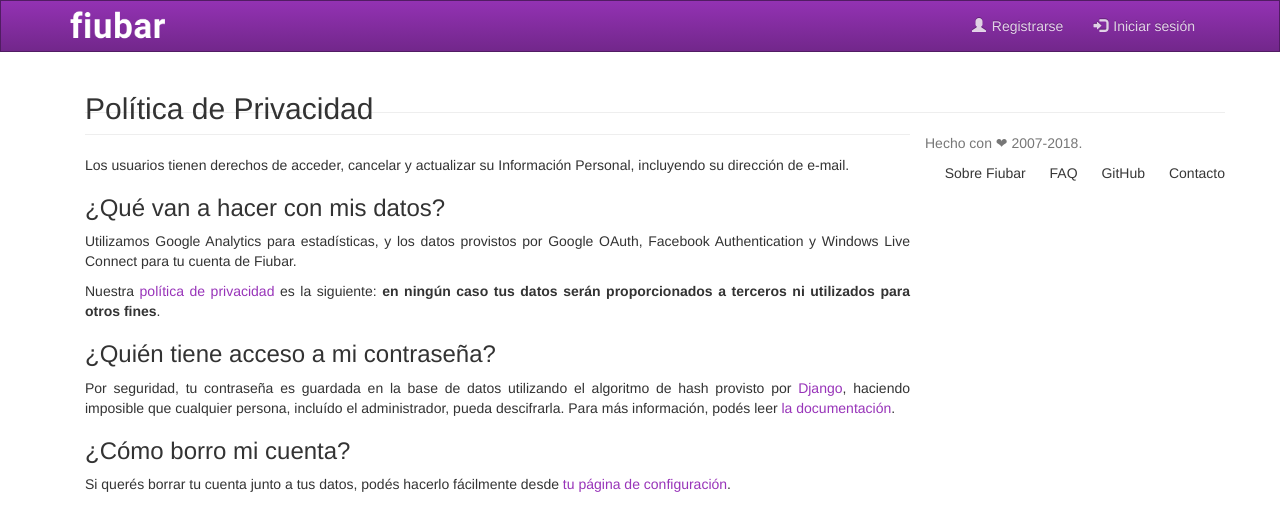
After one commit to maru/fiubar, a Django app: page /tos/ in a window 1280 px wide. The commit adds this page. Shown: the top 531 px of the page. Run offline with Django 3.2, Linux system fonts and the light colour scheme; some libraries are stand-ins or nearby versions.

Commit message:
Agrego TOS

```diff
--- a/fiubar/templates/base.html
+++ b/fiubar/templates/base.html
@@ -25,8 +25,8 @@
 
 </head>
 <body class="{% block body_class %}{% endblock %}">
+{% block accountsocial %}{% endblock %}
 <div class="content-wrapper">
-  {% block accountsocial %}{% endblock %}
   <div class="menu">
     {% include 'navigation.html' %}
   </div>
--- a/fiubar/templates/pages/faq.html
+++ b/fiubar/templates/pages/faq.html
@@ -41,7 +41,8 @@
   para tu cuenta de Fiubar.
 </p>
 <p>
-  Nuestra política de privacidad es la siguiente: <strong>en ningún caso tus datos serán proporcionados a terceros ni
+  Nuestra <a href="{% url 'tos' %}">política de privacidad</a> es la siguiente:
+  <strong>en ningún caso tus datos serán proporcionados a terceros ni
   utilizados para otros fines</strong>.
 </p>
 
--- /dev/null
+++ b/fiubar/templates/pages/tos.html
@@ -0,0 +1,39 @@
+{% extends 'base.html' %}
+{% load staticfiles i18n %}
+
+{% block head_title %}{% trans 'Política de Privacidad' %}{% endblock %}
+
+{% block content %}
+<div class="col-md-9 page-faq" role="main">
+<h2 class="page-header" id="">Política de Privacidad</h2>
+
+<p>Los usuarios tienen derechos de acceder,
+  cancelar y actualizar su Información Personal, incluyendo su dirección de e-mail.
+</p>
+
+<h3>¿Qué van a hacer con mis datos?</h3>
+<p>
+  Utilizamos Google Analytics para estadísticas, y los datos provistos por Google OAuth, Facebook Authentication y Windows Live Connect
+  para tu cuenta de Fiubar.
+</p>
+<p>
+  Nuestra <a href="{% url 'tos' %}">política de privacidad</a> es la siguiente:
+  <strong>en ningún caso tus datos serán proporcionados a terceros ni
+  utilizados para otros fines</strong>.
+</p>
+
+<h3>¿Quién tiene acceso a mi contraseña?</h3>
+<p>
+  Por seguridad, tu contraseña es guardada en la base de datos utilizando el algoritmo de hash provisto por
+  <a href="http://www.djangoproject.com/">Django</a>, haciendo
+  imposible que cualquier persona, incluído el administrador, pueda descifrarla. Para más información,
+  podés leer <a href="https://docs.djangoproject.com/en/2.0/topics/auth/passwords/">la documentación</a>.
+</p>
+
+<h3>¿Cómo borro mi cuenta?</h3>
+<p>
+  Si querés borrar tu cuenta junto a tus datos, podés hacerlo fácilmente desde
+  <a href="{% url 'users:account' %}">tu página de configuración</a>.
+</p>
+
+{% endblock %}
--- a/fiubar/urls.py
+++ b/fiubar/urls.py
@@ -21,6 +21,10 @@ urlpatterns = [
     path('faq/',
          TemplateView.as_view(template_name='pages/faq.html'),
          name='faq'),
+
+    path('tos/',
+         TemplateView.as_view(template_name='pages/tos.html'),
+         name='tos'),
 
     path('contact/', include('contact_form.recaptcha_urls')),
 
```
